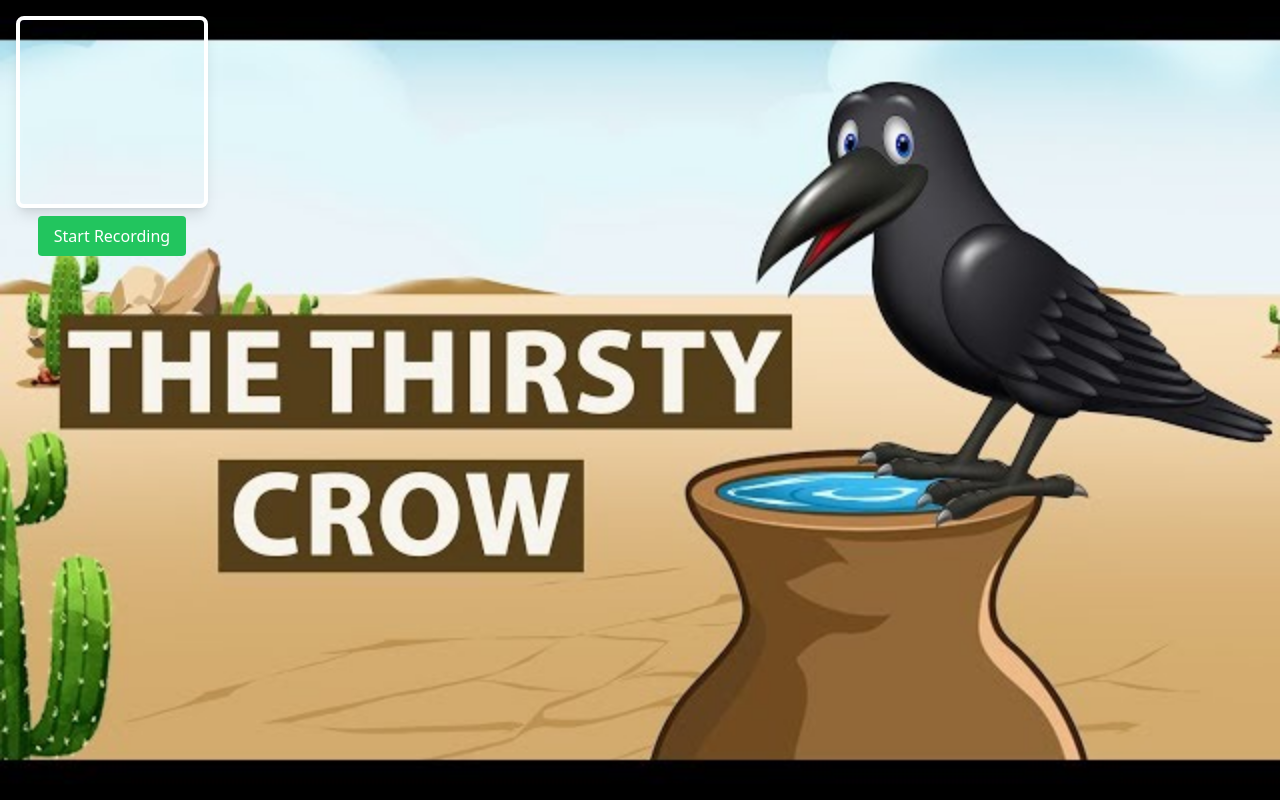
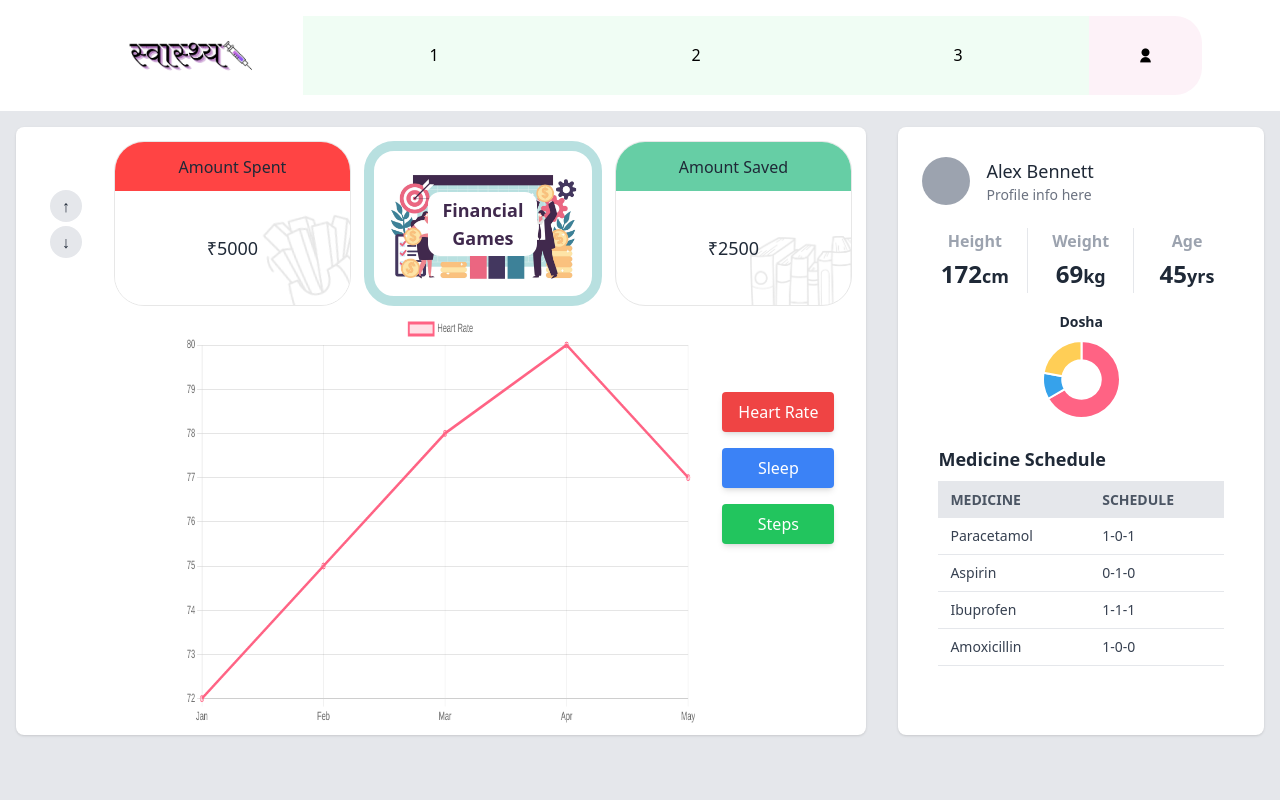
Before and after one commit to juhid30/MinGWx86_CodeUtsava-8.0, a React (Vite) app in the folder frontend/: page /dashboard in a window 1280 px wide. Built offline with nearby package versions, Linux system fonts and the light colour scheme; no server answers.

Commit message:
commit dashboard ke sath

```diff
--- a/frontend/src/App.jsx
+++ b/frontend/src/App.jsx
@@ -11,6 +11,7 @@ import LandingPage from "./components/LandingPage";
 // import Game from "./components/Game";
 import PoseDetectionOverlay from "./components/PoseDetectionOverlay";
 import ScreenRecorder from "./components/ScreenRecorder.jsx";
+import Dashboard from "./components/Dashboard.jsx";
 // import GamePage from "./components/GamePage";
 
 function App() {
@@ -30,7 +31,7 @@ function App() {
       {/* <HandTracking /> */}
       {/* <PoseDetectionOverlay /> */}
       {/* <Yoga /> */}
-      <ScreenRecorder />
+      <Dashboard />
     </>
   );
 }
--- a/frontend/src/components/Dashboard.jsx
+++ b/frontend/src/components/Dashboard.jsx
@@ -6,7 +6,6 @@ import books from "../../public/books.png";
 import finbg from "../../public/financial_bg.jpg";
 import fries from "../../public/fries.png";
 import money from "../../public//money.png";
-
 
 Chart.register(ArcElement, Tooltip, Legend);
 Chart.register(...registerables);
@@ -34,6 +33,28 @@ const Dashboard = () => {
 
     // Add more videos if needed
   ];
+
+  const [labels, setLabels] = useState({
+    amountSpent: "Amount Spent",
+    financialGames: "Financial Games",
+    amountSaved: "Amount Saved",
+  });
+
+  const handleArrowClick = (direction) => {
+    if (direction === "up") {
+      setLabels({
+        amountSpent: "Wordle",
+        financialGames: "Sudoku",
+        amountSaved: "Memory Cards",
+      });
+    } else if (direction === "down") {
+      setLabels({
+        amountSpent: "Yoga Trainer",
+        financialGames: "Catch the Block",
+        amountSaved: "Hole in Wall",
+      });
+    }
+  };
 
   const data1 = {
     labels: ["Red", "Blue", "Yellow"], // Add meaningful labels
@@ -134,8 +155,8 @@ const Dashboard = () => {
           {/* Main Content */}
           <main className="flex gap-8 h-[80vh] w-full items-center justify-center p-4">
             {/* Statistics Section */}
-            <section className=" h-full w-[70%] bg-white rounded-lg shadow flex flex-col-reverse">
-              <div className=" h-[70%] w-full flex items-center justify-center relative">
+            <section className="h-full w-[70%] bg-white rounded-lg shadow flex flex-col-reverse p-2">
+              <div className="h-[70%] w-full flex items-center justify-center relative">
                 <Line data={lineData[dataType]} className="w-full max-w-lg" />
 
                 <div className="absolute right-6 top-20 flex flex-col space-y-4">
@@ -159,10 +180,22 @@ const Dashboard = () => {
                   </button>
                 </div>
               </div>
-              <div className="h-[30%] w-full bg-red-50 flex">
-                <div className="flex flex-col w-[10%] h-full"></div>
+              <div className="h-[30%] w-full  flex">
+                <div className="flex flex-col w-[10%] h-full items-center justify-center">
+                  <button
+                    onClick={() => handleArrowClick("up")}
+                    className="h-8 w-8 flex items-center justify-center bg-gray-200 rounded-full mb-1"
+                  >
+                    ↑
+                  </button>
+                  <button
+                    onClick={() => handleArrowClick("down")}
+                    className="h-8 w-8 flex items-center justify-center bg-gray-200 rounded-full"
+                  >
+                    ↓
+                  </button>
+                </div>
                 <div className="flex h-[100%] w-[90%] ">
-                  {/* Amount Spent Section */}
                   <div className="w-[33.33%] m-[0.4rem] border border-[#e7e7e7] relative overflow-hidden rounded-[30px] flex flex-col items-center ">
                     <img
                       className="float-end absolute bottom-[-30px] -rotate-12 h-[75%] right-[-25px] z-20"
@@ -170,14 +203,13 @@ const Dashboard = () => {
                       alt="Money"
                     />
                     <div className="h-[30%] w-[100%] flex items-center justify-center font-medium bg-[#ff4444]">
-                      Amount Spent
+                      {labels.amountSpent}
                     </div>
                     <div className="h-[70%] w-[100%] flex items-center justify-center text-[18px] z-[1] bg-white">
-                      ₹{ "5000"}
+                      ₹{"5000"}
                     </div>
                   </div>
 
-                  {/* Financial Games Section */}
                   <a
                     href="https://financial-game.vercel.app/"
                     target="_blank"
@@ -191,12 +223,11 @@ const Dashboard = () => {
                     />
                     <span className="absolute inset-0 flex items-center justify-center text-[#40294D] font-bold text-lg rounded-[30px]">
                       <span className="bg-white p-1 w-[50%] text-center text-bold rounded-xl">
-                        FINANCIAL GAMES
+                        {labels.financialGames}
                       </span>
                     </span>
                   </a>
 
-                  {/* Amount Saved Section */}
                   <div className="w-[33.33%] m-[0.4rem] border border-[#e7e7e7] relative overflow-hidden rounded-[30px] flex flex-col items-center ">
                     <img
                       className="float-end absolute bottom-[-20px] h-[55%] right-[-25px]"
@@ -204,10 +235,10 @@ const Dashboard = () => {
                       alt="Books"
                     />
                     <div className="h-[30%] w-[100%] flex items-center justify-center font-medium bg-[#66CEA5]">
-                      Amount Saved
+                      {labels.amountSaved}
                     </div>
                     <div className="h-[70%] w-[100%] flex items-center justify-center text-[18px] z-[1]">
-                      <span className="z-[100]">₹{ "2500"}</span>
+                      <span className="z-[100]">₹{"2500"}</span>
                     </div>
                   </div>
                 </div>
@@ -256,43 +287,14 @@ const Dashboard = () => {
                 </div>
               </div>
               <div className="h-[20%] w-full flex mt-4">
-                <div className="w-[65%] h-full flex justify-center items-center pt-2">
-                  <div className="bg-white shadow rounded-lg w-full h-full overflow-y-auto">
-                    <table className="w-full h-full bg-white">
-                      <thead>
-                        <tr className="bg-gray-200 text-gray-600 uppercase text-sm leading-normal">
-                          <th className="py-2 px-3 text-left">Video</th>
-                          <th className="py-2 px-3 text-left">Link</th>
-                        </tr>
-                      </thead>
-                      <tbody className="text-gray-700 text-sm">
-                        {videos.map((video, index) => (
-                          <tr
-                            key={index}
-                            className="border-b border-gray-200 hover:bg-gray-100"
-                          >
-                            <td className="py-2 px-3">{video.title}</td>
-                            <td className="py-2 px-3">
-                              <a
-                                href={video.link}
-                                target="_blank"
-                                rel="noopener noreferrer"
-                                className="text-blue-500 hover:underline"
-                              >
-                                Link
-                              </a>
-                            </td>
-                          </tr>
-                        ))}
-                      </tbody>
-                    </table>
+                <div className="w-full h-full flex justify-center items-center">
+                  <div className="w-[35%] flex justify-center p-4 items-center flex-col">
+                    <h5 className="text-sm font-semibold mb-2">Dosha</h5>
+                    <Doughnut data={data1} options={options} />
                   </div>
                 </div>
-                <div className="w-[35%] mt-4 flex flex-col-reverse justify-center items-center">
-                  <h5 className="text-sm font-semibold mb-2">Dosha</h5>
-                  <Doughnut data={data1} options={options} />
-                </div>
               </div>
+
               <div className=" h-[55%] w-full mt-2 p-4 rounded-lg">
                 <h2 className="text-lg font-semibold mb-2">
                   Medicine Schedule
--- a/package.json
+++ b/package.json
@@ -1,6 +1,7 @@
 {
   "dependencies": {
     "chart.js": "^4.4.5",
+    "framer-motion": "^11.11.10",
     "react-chartjs-2": "^5.2.0"
   }
 }
```
Also changed, not shown: 2 other files (tests, documents, lock files or other folders).
